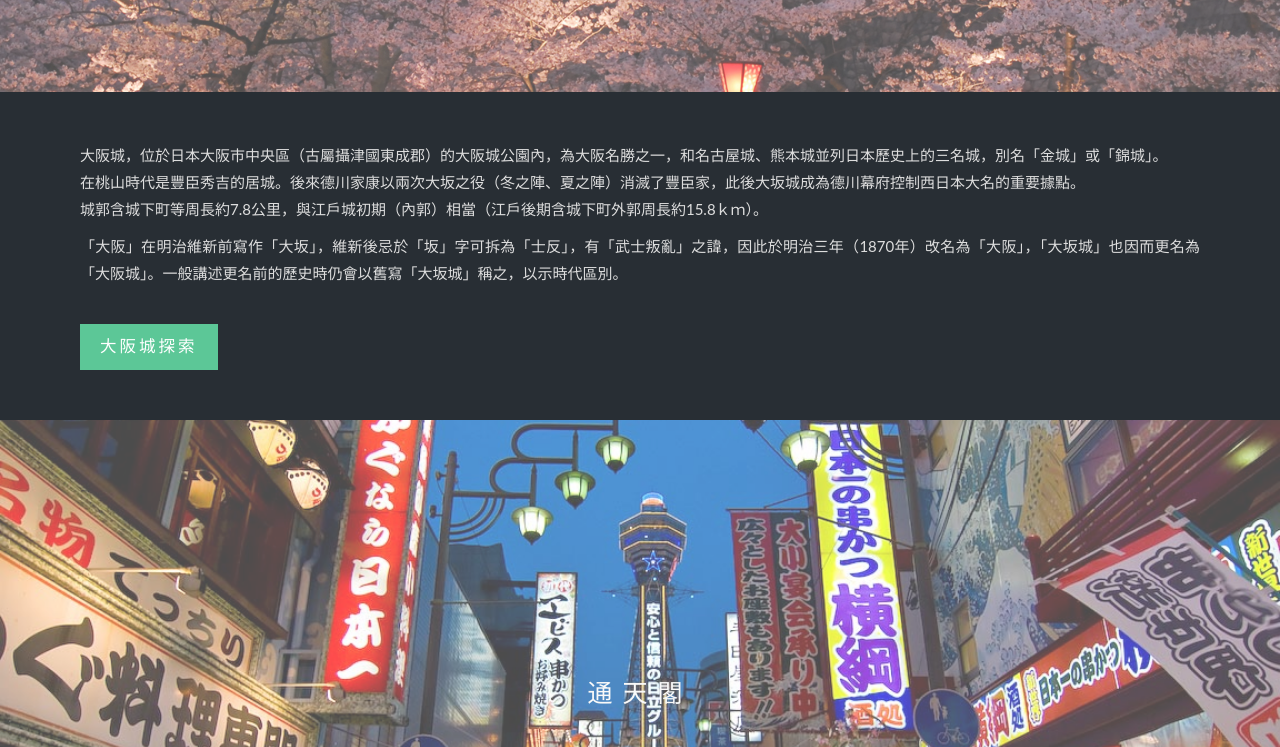
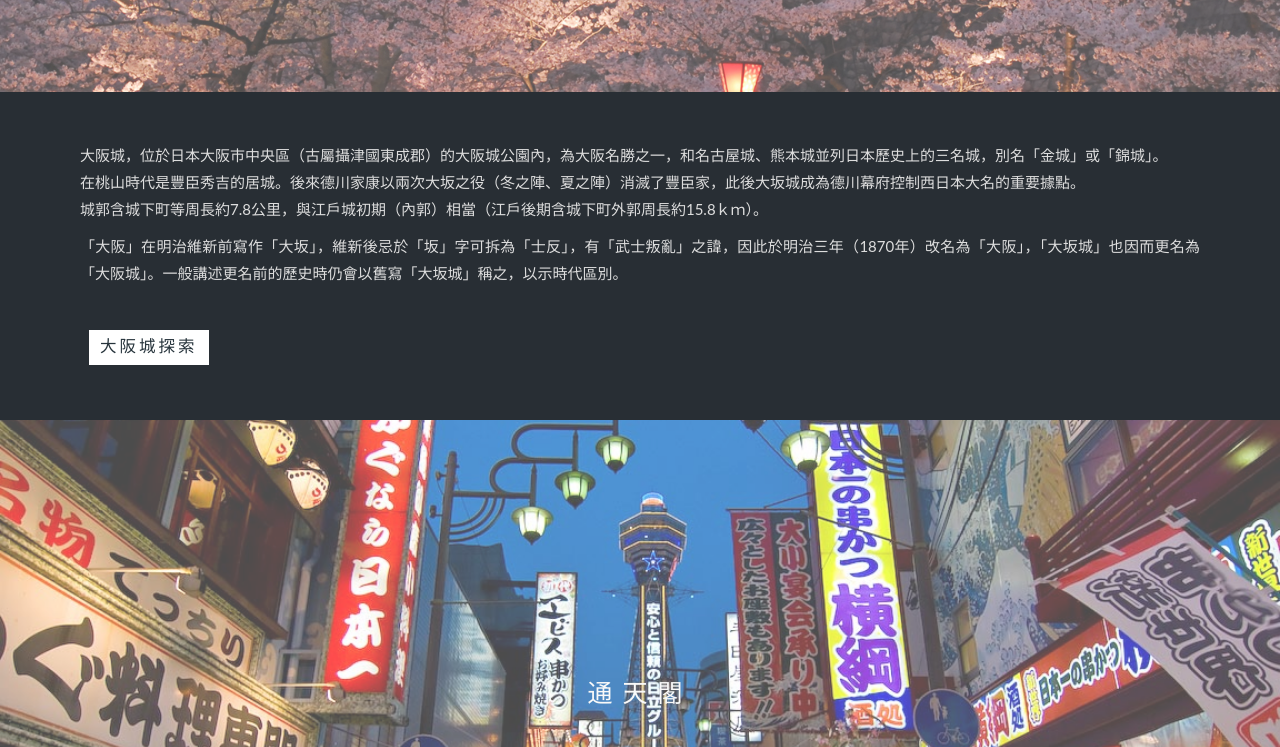
Before and after one commit to bunny75/osaka_travel, a plain HTML site: page index.html in a window 1280 px wide. In both pictures the pointer is over the link "大阪城探索". Shown: the part 1620-2367 px from the top of the page. Drawn offline with nearby package versions, Linux system fonts and the light colour scheme.

Commit message:
1.update button

```diff
--- a/index.html
+++ b/index.html
@@ -154,16 +154,19 @@
         z-index: 4;
         height: 46px;
         padding: 15px 20px 0 20px;
-        -webkit-font-smoothing: antialiased;
+        /*-webkit-font-smoothing: antialiased;*/
         /*font-family: Matrix-SmallCaps, serif;*/
         font-size: 1.1rem;
         line-height: 1.0rem;
         letter-spacing: 3px;
         color: #fff;
-        -webkit-backface-visibility: hidden;
-        backface-visibility: hidden;
-        /*transition: color .3s cubic-bezier(.455, .03, .515, .955);*/
+        text-decoration: none !important;
+        /*-webkit-backface-visibility: hidden;
+        backface-visibility: hidden;*/
+    }
 
+    .bgimg-1-btn a:link {
+        color:inherit;
     }
 
     .bgimg-1-btn:after {
@@ -172,24 +175,18 @@
         z-index: -10;
         -webkit-transform-origin: center bottom;
         transform-origin: center bottom;
-        -webkit-transform: translateZ(0) scaleY(0);
-        transform: translateZ(0) scaleY(0);
-        /*transition: .3s cubic-bezier(.455, .03, .515, .955);*/
-        /*background-color: #5cc797;
-        padding: 10px 40px 0;*/
+        /*-webkit-transform: translateZ(0) scaleY(0);
+        transform: translateZ(0) scaleY(0);*/
     }
 
-    .bgimg-1-btn-text:hover {
-        background-size: 10%;
-        background-color: #5cc797;
-        /*padding: 5px 30px 0;*/
+    a.bgimg-1-btn-text:hover {
+        color: #26333b !important;
+        font-size: 1.1rem;
+        line-height: 1.0rem;
+        letter-spacing: 3px;
+        background:url(resources/white.jpg) center center/120px 35px no-repeat !important;
     }
 
-    .bgimg-1-btn-text:hover:after {
-        -webkit-transform: translateZ(0) scaleY(1);
-        transform: translateZ(0) scaleY(1);
-
-    }
 
     .bgimg-1-btn-text:hover .vert {
         -webkit-transform: translateZ(0) scaleY(0);
@@ -273,14 +270,6 @@
         color: #cb0000
     }*/
 
-    a.bgimg-1-btn-text:hover {
-        background-size: 25%;
-        text-decoration: none;
-        color: #fff;
-        /*border-color: #8ebc52;*/
-        border-style: none;
-        /*background-color: #52b8bc;*/
-    }
 
     </style>
 </head>
```
Also changed, not shown: resources/white.jpg (added).
